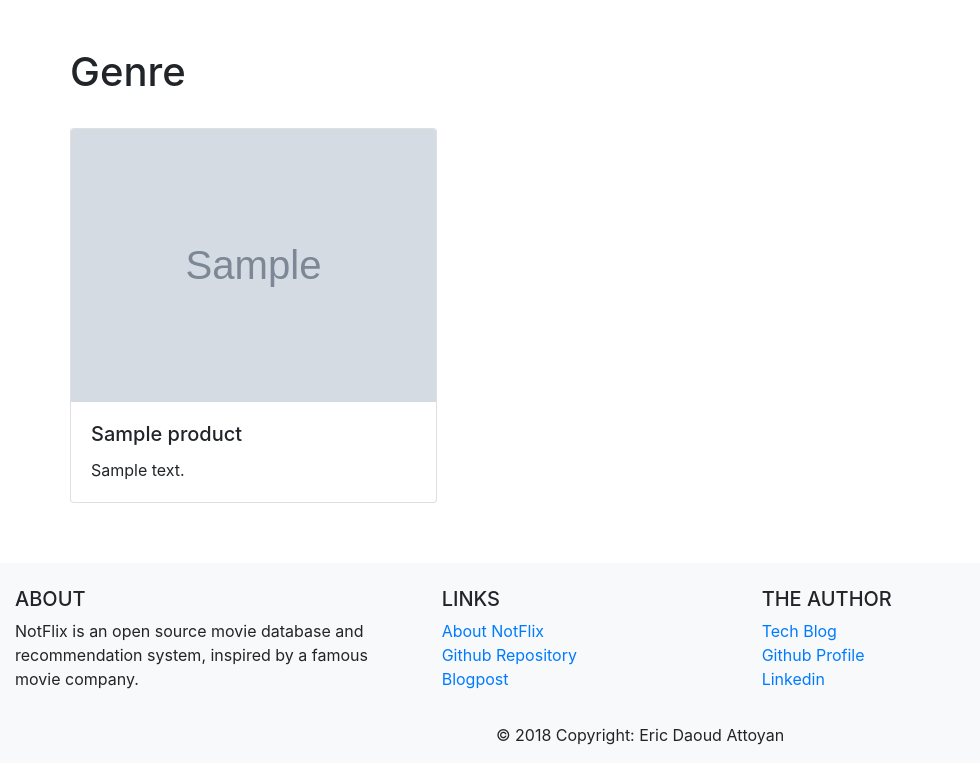
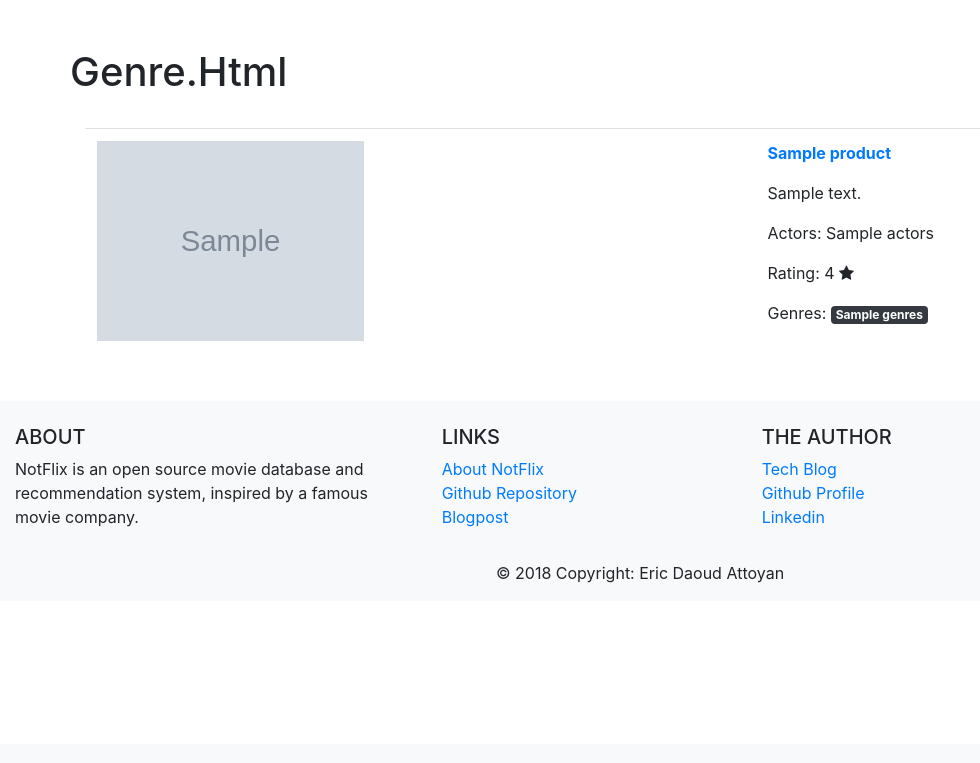
Before and after one commit to ericdaat/notflix, a Flask app: template src/web/templates/genres/genre.html in a window 1280 px wide. Shown: the part 56-819 px from the top of the page, without its empty margins (0-980 px from the left). After the commit the page ends 639 px from the top, so only its background shows below. Run offline with Flask 2, Linux system fonts and the light colour scheme; the template is opened without the code that fills it: most values are stand-ins (such as "Sample title", 1, 10 or a date in 2020); grey boxes marked "Sample" are stand-in pictures; some libraries are stand-ins or nearby versions.

Commit message:
Edit genres page

```diff
--- a/src/main.py
+++ b/src/main.py
@@ -11,7 +11,7 @@ if __name__ == "__main__":
     EngineTable.__table__.create(bind=engine)
 
     insert(EngineTable(**{"type": "TfidfGenres",
-                          "display_name": "You might also like",
+                          "display_name": "Similar to {0}",
                           "priority": 1}))
 
     r = Recommender()
--- a/src/web/templates/base.html
+++ b/src/web/templates/base.html
@@ -51,8 +51,6 @@
         </a>
         <div class="dropdown-menu" aria-labelledby="navbarDropdown">
           <a class="dropdown-item" href="{{ url_for('genres.index') }}">Genres</a>
-          <a class="dropdown-item" href="#">Country</a>
-          <a class="dropdown-item" href="#">Recent</a>
           <div class="dropdown-divider"></div>
           <a class="dropdown-item" href="{{ url_for('for_you.index') }}">Recommended for You</a>
         </div>
--- a/src/web/templates/genres/genre.html
+++ b/src/web/templates/genres/genre.html
@@ -3,24 +3,33 @@
 {% block content %}
 
 <div class="row mb-4">
-  <h1>Genre</h1>
+  <h1>{{ request.path.split('/')[-1].title() }}</h1>
 </div>
 
-<div class="row">
-  <div class="card-columns">
-    {% for p in products %}
-    <a href="{{ url_for('product.index', product_id=p.id) }}"
-       style="text-decoration:none; color: inherit;">
-      <div class="card">
-        <img class="card-img-top" src="{{ p.image }}">
-        <div class="card-body">
-          <h5 class="card-title">{{ p.name }}</h5>
-          <p class="card-text"> {{ p.description }}</p>
-        </div>
-      </div>
-    </a>
-    {% endfor %}
-  </div>
-</div>
+<table class="table">
+  <tbody>
+  {% for p in products %}
+  <tr>
+    <td>
+      <img src="{{ p.image }}" style="max-height:200px;">
+    </td>
+    <td>
+      <p class="font-weight-bold">
+        <a href="{{ url_for('product.index', product_id=p.id) }}"> {{ p.name }} </a>
+      </p>
+      <p> {{ p.description }}</p>
+      <p> Actors: {{ p.actors }}</p>
+      <p> Rating: {{p.rating}} <i class="fa fa-star"></i></p>
+      <p>
+        Genres:
+        {% for genre in p.genres.split(',') %}
+        <span class="badge badge-dark">{{ genre }}</span>
+        {% endfor %}
+      </p>
+    </td>
+  </tr>
+  {% endfor %}
+  </tbody>
+</table>
 
 {% endblock %}
--- a/src/web/templates/genres/genres.html
+++ b/src/web/templates/genres/genres.html
@@ -8,14 +8,16 @@
 <div class="row">
     <div class="card-columns">
         {% for genre in genres %}
-        <a href="{{ url_for('genres.genre', genre=genre.lower()) }}"
+            {% if genre.name != "N/A"%}
+                <a href="{{ url_for('genres.genre', genre=genre.name.lower()) }}"
                    style="text-decoration:none; color: inherit;">
                     <div class="card text-center">
                         <div class="card-body">
-                    <h5 class="card-title">{{ genre }}</h5>
+                            <h5 class="card-title">{{ genre.name }}</h5>
                         </div>
                     </div>
                 </a>
+            {% endif %}
         {% endfor %}
     </div>
 </div>
```
Also changed, not shown: src/data/datasets/movielens/insert.py (+22 -10 lines), src/data/db.py (+9 -0 lines), src/web/genres.py (+3 -10 lines), 2 other files. Lines whose indentation alone changed are shown as unchanged.
